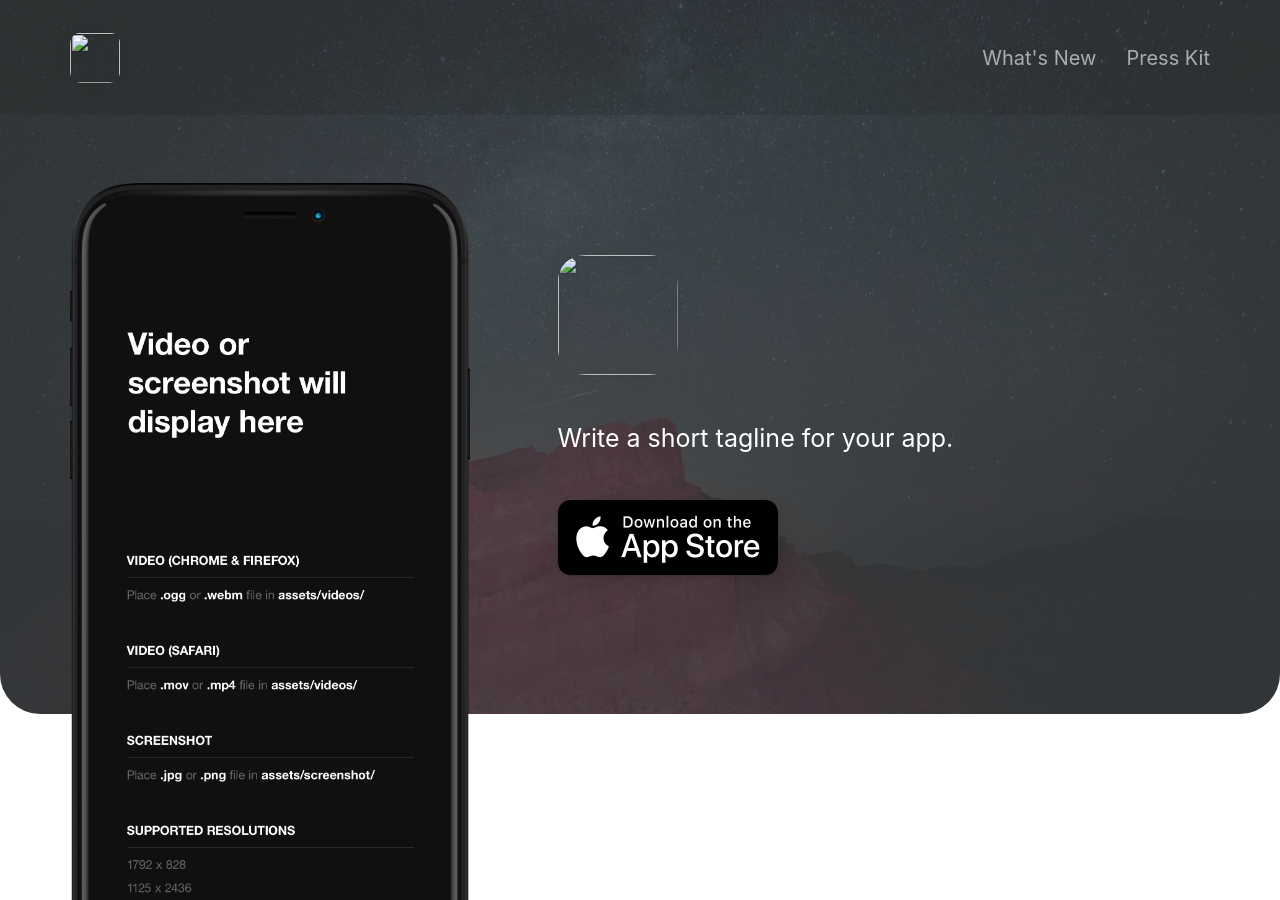
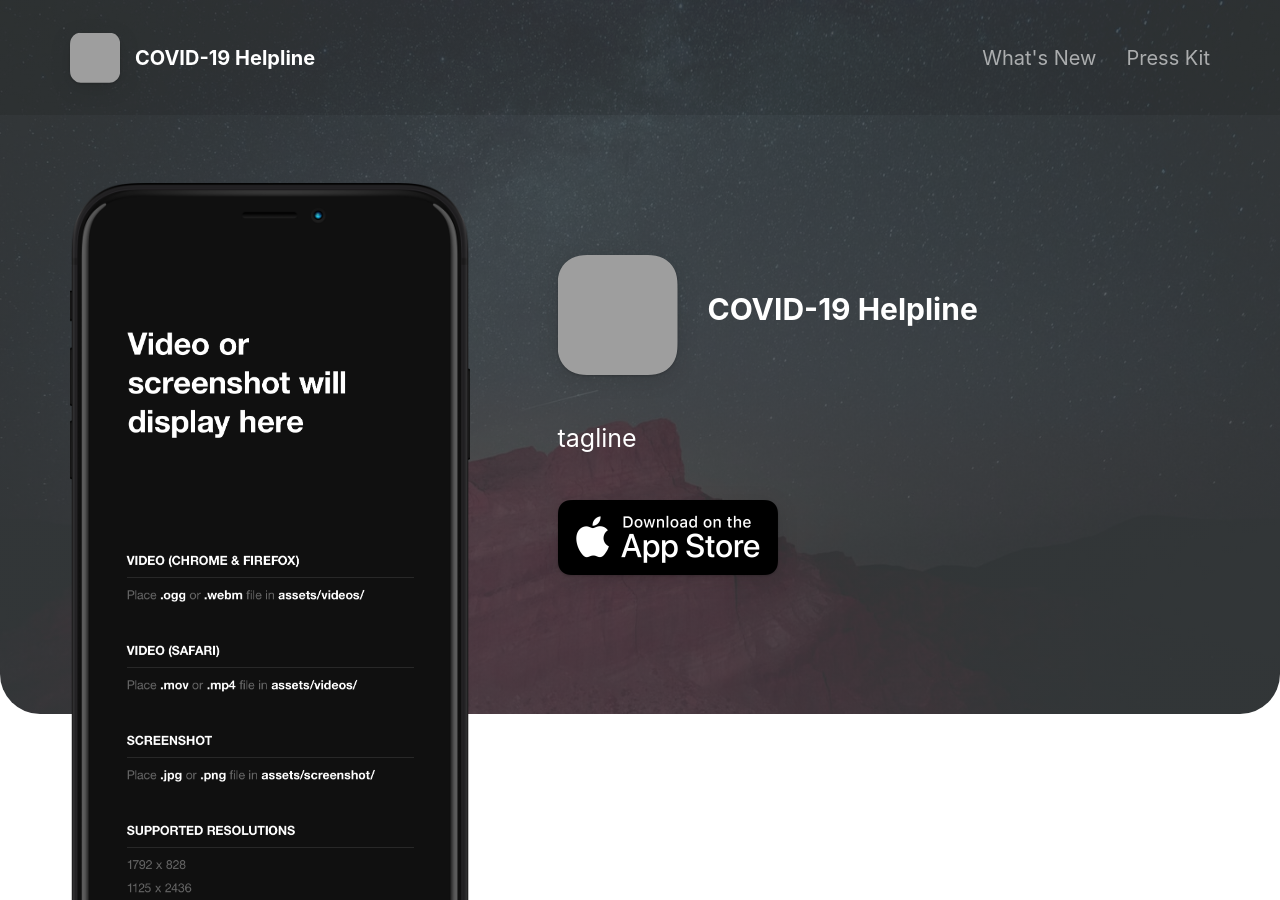
Before and after one commit to annajt178/covid, a Jekyll site: the page built from index.html, in a window 1280 px wide and 900 px high. Built offline with Jekyll 4.4.1, drawn with Linux system fonts in a browser that asks for light colours; nearby versions of some CDN libraries; some of the changed text lies outside the part shown; grey boxes are pictures that could not be loaded.

Commit message:
basic info @ config.yml

```diff
--- a/_config.yml
+++ b/_config.yml
@@ -1,5 +1,5 @@
 #page title
-page_title                                :                                           # Automatically populates with app name if not set and if iOS app ID is set. Otherwise enter manually.
+page_title                                : COVID-19 Helpline                         # Automatically populates with app name if not set and if iOS app ID is set. Otherwise enter manually.
 
 # App Info
 ios_app_id                                : 1234793120                                # Required. Enter iOS app ID to automatically populate name, price and icons (e.g. 718043190).
@@ -9,25 +9,25 @@
 presskit_download_link                    : https://emilbaehr.com                                          # Enter a link to downloadable file or (e.g. public Dropbox link to a .zip file).
                                                                                       # Or upload your press kit file to assets and set path accordingly (e.g. "assets/your_press_kit.zip").
 
-app_icon                                  : # assets/appicon.png                      # Automatically populates if not set and if iOS app ID is set.  Otherwise enter path to icon file manually.
-app_name                                  :                                           # Automatically populates if not set and if iOS app ID is set.  Otherwise enter manually.
+app_icon                                  : C:\Users\Anna\Documents\GitHub\covid\assets\icon.png                     # Automatically populates if not set and if iOS app ID is set.  Otherwise enter path to icon file manually.
+app_name                                  : COVID-19 Helpline                                       # Automatically populates if not set and if iOS app ID is set.  Otherwise enter manually.
 app_price                                 :                                           # Automatically populates if not set and if iOS app ID is set.  Otherwise enter manually.
-app_description                           : Write a short tagline for your app.
+app_description                           : tagline
 
 enable_smart_app_banner                   : true                                      # Set to true to show a smart app banner at top of page on mobile devices.
 
 
 
 # Information About Yourself
-your_name                                 : Emil Baehr
-your_link                                 : https://emilbaehr.com
-your_city                                 : Copenhagen
-email_address                             : emil.baehr@gmail.com
-facebook_username                         :
-instagram_username                        : ebaehr
-twitter_username                          : ebaehr
-github_username                           : emilbaehr
-youtube_username                          :
+your_name                                 : Anna Tyan
+your_link                                 : https://behance.net/anna_tyan
+your_city                                 : St. Louis
+email_address                             : covid_helpline@gmail.com
+facebook_username                         : Covid Helpline
+instagram_username                        : covid_helpline
+twitter_username                          : covid_helpline
+github_username                           : annajt178
+youtube_username                          : Covid Helpline
 
 
 
```
Also changed, not shown: assets/icon.png (added), assets/screenshot/1.jpg (added).
